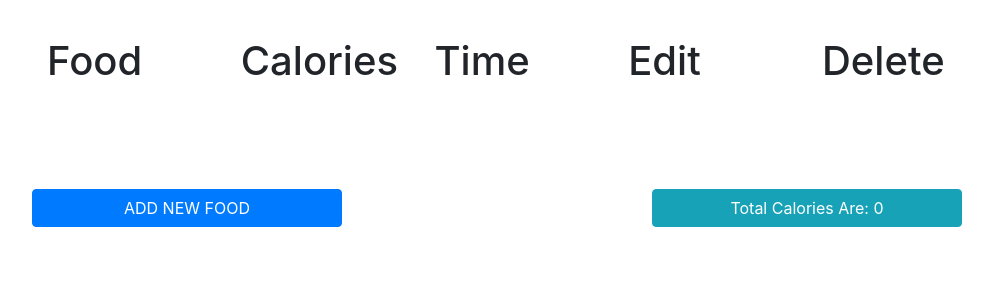
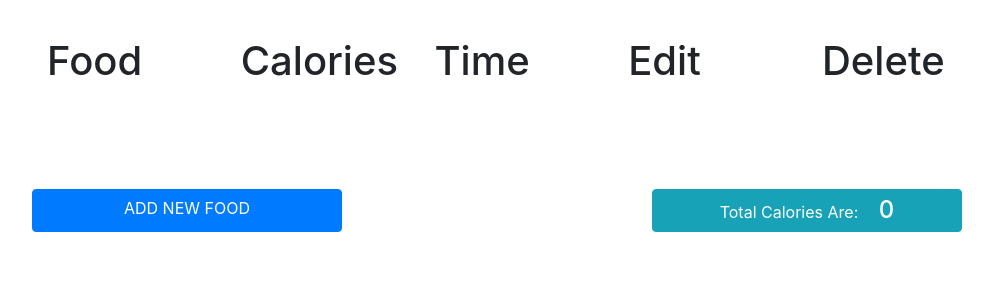
Before and after one commit to XTrialAndTest/caloriesCounter, a Django app: page / in a window 1280 px wide. Shown: the part 137-437 px from the top of the page, without its empty margins (128-1121 px from the left). Run offline with Django 4.2, Linux system fonts and the light colour scheme; data that the repository does not hold is empty; some libraries are stand-ins or nearby versions.

Commit message:
boostrap

```diff
--- a/caloriesCounter/templates/index.html
+++ b/caloriesCounter/templates/index.html
@@ -26,7 +26,7 @@
 
 
     {% for i in data%}
-
+    <div class="row col-12 justify-content-between mb-3">
 
     <li style="list-style: none" class="col-2  h4">{{i.food}}</li>
 
@@ -44,14 +44,14 @@
       class="btn btn-outline-danger col-2"
       >Delete</a
     >
-
+</div>
     {% endfor %}
     <div class="row col-12 mt-5 "><a href="{% url 'addCaloriesCounter' %}" class="btn btn-primary col-4"
       >ADD NEW FOOD</a
     >
     <div class=" col-4"></div>
 
-    <div class="btn btn-info col-4 align-self-start ">Total Calories Are: {{total}}</div></div>
+    <div class="btn btn-info col-4 align-self-start ">Total Calories Are: <span class="h4 ml-3">{{total}}</span> </div></div>
 
   </div>
   </div>
```
